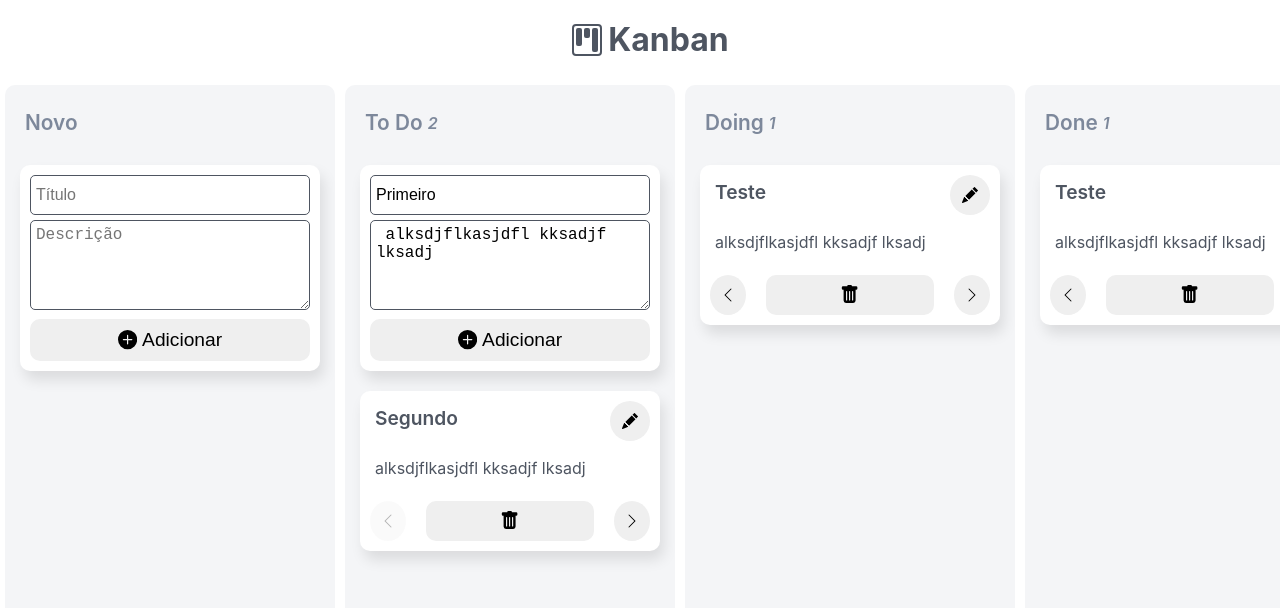
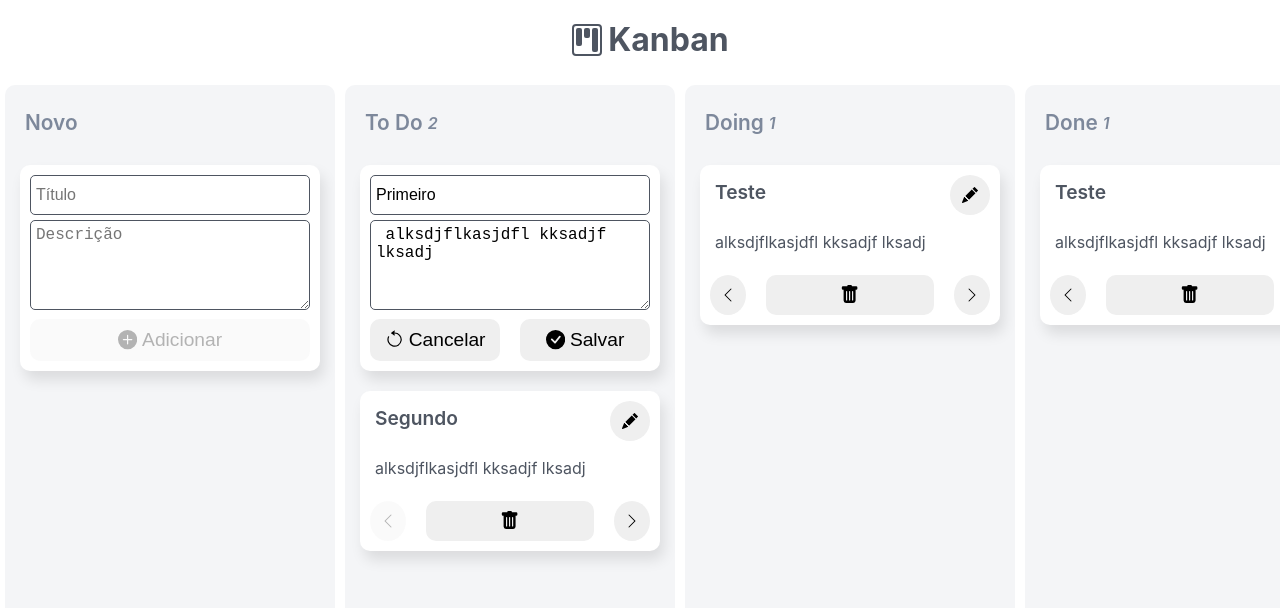
Before and after one commit to gilsonterra/kanban-react, a React (Create React App) app in the folder FRONT/: page / in a window 1280 px wide. Both pictures are taken after a click on the button 630 px from the left and 195 px from the top of the page. Shown: the top 608 px of the page. Built offline with nearby package versions, Linux system fonts and the light colour scheme.

Commit message:
feat: new card form

```diff
--- a/FRONT/src/components/Kanban/Board/Board.tsx
+++ b/FRONT/src/components/Kanban/Board/Board.tsx
@@ -47,11 +47,17 @@ const Kanban = () => {
 
   console.log("renderizou Board");
 
-  const onAdd = (card?: Card | null) => {
+  const onNew = (card?: Card | null) => {
     setCards((oldValues) => [
       ...oldValues,
       { ...card, id: v4(), lista: ListaEnum.ToDo },
     ]);
+  };
+
+  const onEdit = (card?: Card) => {
+    setCards((oldValues) =>
+      oldValues.map((item) => (item.id === card?.id ? { ...card } : item))
+    );
   };
 
   const onChangeList = (lista: ListaEnum, card?: Card) => {
@@ -66,27 +72,19 @@ const Kanban = () => {
     setCards((oldValues) => oldValues.filter((item) => item.id !== card?.id));
   };
 
-  const onSubmit = (card?: Card) => {
-    setCards((oldValues) =>
-      oldValues.map((item) =>
-        item.id === card?.id ? { ...card } : item
-      )
-    );
-  };
-
   return (
     <Container>
       <Column title="Novo">
-        <CardComponent mode={ModeEnum.NEW} onSubmit={onAdd} />
+        <CardComponent mode={ModeEnum.NEW} onNew={onNew} />
       </Column>
       <Column title="To Do" total={cardsTodo.length}>
         {cardsTodo.map((card) => (
           <CardComponent
             key={card.id}
             card={card}
-            onClickRight={(card) => onChangeList(ListaEnum.Doing, card)}
-            onClickDelete={onDelete}
-            onSubmit={onSubmit}
+            onDelete={onDelete}
+            onEdit={onEdit}
+            onRight={(card) => onChangeList(ListaEnum.Doing, card)}
           />
         ))}
       </Column>
@@ -95,10 +93,10 @@ const Kanban = () => {
           <CardComponent
             key={card.id}
             card={card}
-            onClickLeft={(card) => onChangeList(ListaEnum.ToDo, card)}
-            onClickRight={(card) => onChangeList(ListaEnum.Done, card)}
-            onClickDelete={onDelete}
-            onSubmit={onSubmit}
+            onDelete={onDelete}
+            onEdit={onEdit}
+            onLeft={(card) => onChangeList(ListaEnum.ToDo, card)}
+            onRight={(card) => onChangeList(ListaEnum.Done, card)}
           />
         ))}
       </Column>
@@ -107,9 +105,9 @@ const Kanban = () => {
           <CardComponent
             key={card.id}
             card={card}
-            onClickLeft={(card) => onChangeList(ListaEnum.Doing, card)}
-            onClickDelete={onDelete}
-            onSubmit={onSubmit}
+            onDelete={onDelete}
+            onEdit={onEdit}
+            onLeft={(card) => onChangeList(ListaEnum.Doing, card)}
           />
         ))}
       </Column>
--- a/FRONT/src/components/Kanban/Card/Card.tsx
+++ b/FRONT/src/components/Kanban/Card/Card.tsx
@@ -1,23 +1,20 @@
-import { useState } from "react";
-import styled from "styled-components";
-import { ListaEnum, ModeEnum } from "../../../types/Card";
-import { ButtonCircle } from "../../Form/Button/Button";
-import CardForm from "../CardForm/CardForm";
-import CardView from "../CardView/CardView";
+import { FormEvent, useState } from "react";
 import {
+  BsArrowCounterclockwise,
+  BsCheckCircleFill,
   BsChevronLeft,
   BsChevronRight,
+  BsPencilFill,
+  BsPlusCircleFill,
   BsTrashFill,
-  BsPencilFill,
-  BsArrowCounterclockwise,
-  BsFillCheckCircleFill,
-  BsPlusCircleFill,
-  BsCheckCircleFill,
 } from "react-icons/bs";
-import Button from "../../Form/Button/Button";
-import { Card } from "../../../types/Card";
-import Loading from "../../Form/Loading/Loading";
-import CardFormEdit from "../CardFormEdit/CardFormEdit";
+import styled from "styled-components";
+import { Card as CardData, ModeEnum } from "../../../types/Card";
+import Button, { ButtonCircle } from "../../Form/Button/Button";
+import Input from "../../Form/Input/Input";
+import TextArea from "../../Form/TextArea/TextArea";
+import CardAction from "../CardAction/CardAction";
+import CardView from "../CardView/CardView";
 
 const Container = styled.div`
   position: relative;
@@ -35,75 +32,181 @@ const ButtonEdit = styled(ButtonCircle)`
   top: 10px;
 `;
 
-interface CardProps {
-  mode?: ModeEnum;
-  loading?: boolean;
-  card?: Card;
-  onSubmit?: (card?: Card) => void;
-  onClickLeft?: (card?: Card) => void;
-  onClickRight?: (card?: Card) => void;
-  onClickDelete?: (card?: Card) => void;
+const DEFAULT_CARD_VALUE = { titulo: "", conteudo: "" };
+
+interface CardNewModeProps {
+  card?: CardData;
+  onSubmit?: (card?: CardData) => void;
 }
 
-const CardComponent = ({
-  mode = ModeEnum.VIEW,
-  loading = false,
-  card = { titulo: "", conteudo: "" },
+const CardNewMode = ({
+  card = DEFAULT_CARD_VALUE,
   onSubmit,
-  onClickLeft,
-  onClickRight,
-  onClickDelete,
-}: CardProps) => {
-  const [cardMode, setCardMode] = useState(mode);
+}: CardNewModeProps) => {
+  const [localCard, setLocalCard] = useState<CardData>(card);
+  const isValidForm = localCard.titulo && localCard.conteudo;
 
-  const handleSubmit = (card?: Card) => {
-    if (!card?.titulo || !card.conteudo) {
-      alert("Campos obrigatórios");
-    } else {
-      onSubmit && onSubmit(card);
-    }
+  const handleLocalCardChange = (name: keyof CardData, value: string) =>
+    setLocalCard((oldValues) => ({ ...oldValues, [name]: value }));
+
+  const handleAddNewCard = (event: FormEvent<HTMLFormElement>) => {
+    event.preventDefault();
+    onSubmit && onSubmit(localCard);
+    setLocalCard(DEFAULT_CARD_VALUE);
   };
 
   return (
-    <Container>
-      {cardMode === ModeEnum.VIEW ? (
-        <>
-          <ButtonEdit onClick={() => setCardMode(ModeEnum.EDIT)}>
-            <BsPencilFill />
-          </ButtonEdit>
+    <form onSubmit={handleAddNewCard}>
+      <Input
+        value={localCard.titulo}
+        onChange={(e) => handleLocalCardChange("titulo", e.target.value)}
+        placeholder="Título"
+        maxLength={40}
+      />
+      <TextArea
+        value={localCard.conteudo}
+        onChange={(e) => handleLocalCardChange("conteudo", e.target.value)}
+        placeholder="Descrição"
+      />
+      <CardAction>
+        <Button type="submit" disabled={!isValidForm}>
+          <BsPlusCircleFill /> Adicionar
+        </Button>
+      </CardAction>
+    </form>
+  );
+};
+
+interface CardViewModeProps {
+  card?: CardData;
+  mode?: ModeEnum;
+  onDelete?: (card?: CardData) => void;
+  onLeft?: (card?: CardData) => void;
+  onRight?: (card?: CardData) => void;
+}
+
+const CardViewMode = ({
+  card = DEFAULT_CARD_VALUE,
+  onDelete,
+  onLeft,
+  onRight,
+}: CardViewModeProps) => {
+  return (
     <CardView title={card?.titulo} description={card?.conteudo}>
-            <ButtonCircle
-              onClick={() => onClickLeft && onClickLeft(card)}
-              disabled={card?.lista === ListaEnum.ToDo}
-            >
+      <ButtonCircle onClick={() => onLeft && onLeft(card)} disabled={!onLeft}>
         <BsChevronLeft />
       </ButtonCircle>
-            <Button onClick={() => onClickDelete && onClickDelete(card)}>
+      <Button onClick={() => onDelete && onDelete(card)} disabled={!onDelete}>
         <BsTrashFill />
       </Button>
       <ButtonCircle
-              onClick={() => onClickRight && onClickRight(card)}
-              disabled={card?.lista === ListaEnum.Done}
+        onClick={() => onRight && onRight(card)}
+        disabled={!onRight}
       >
         <BsChevronRight />
       </ButtonCircle>
     </CardView>
+  );
+};
+
+interface CardEditModeProps {
+  card?: CardData;
+  onSubmit?: (card?: CardData) => void;
+  onReset?: () => void;
+}
+
+const CardEditMode = ({
+  card = DEFAULT_CARD_VALUE,
+  onSubmit,
+  onReset,
+}: CardEditModeProps) => {
+  const [localCard, setLocalCard] = useState<CardData>(card);
+  const isValidForm = localCard.titulo && localCard.conteudo;
+
+  const handleSubmit = (event: FormEvent<HTMLFormElement>) => {
+    event.preventDefault();
+    onSubmit && onSubmit(localCard);
+  };
+
+  const handleLocalCardChange = (name: keyof CardData, value: string) =>
+    setLocalCard((oldValues) => ({ ...oldValues, [name]: value }));
+
+  return (
+    <form onSubmit={handleSubmit} onReset={onReset}>
+      <Input
+        value={localCard.titulo}
+        onChange={(e) => handleLocalCardChange("titulo", e.target.value)}
+        placeholder="Título"
+        maxLength={40}
+      />
+      <TextArea
+        value={localCard.conteudo}
+        onChange={(e) => handleLocalCardChange("conteudo", e.target.value)}
+        placeholder="Descrição"
+      />
+      <CardAction>
+        <Button type="reset">
+          <BsArrowCounterclockwise /> Cancelar
+        </Button>
+        <Button type="submit" disabled={!isValidForm}>
+          <BsCheckCircleFill /> Salvar
+        </Button>
+      </CardAction>
+    </form>
+  );
+};
+
+interface CardProps {
+  card?: CardData;
+  mode?: ModeEnum;
+  onNew?: (card?: CardData) => void;
+  onEdit?: (card?: CardData) => void;
+  onDelete?: (card?: CardData) => void;
+  onLeft?: (card?: CardData) => void;
+  onRight?: (card?: CardData) => void;
+}
+
+const Card = ({
+  mode = ModeEnum.VIEW,
+  card = DEFAULT_CARD_VALUE,
+  onNew,
+  onEdit,
+  onDelete,
+  onLeft,
+  onRight,
+}: CardProps) => {
+  const [localMode, setLocalMode] = useState(mode);
+  const isModeView = localMode === ModeEnum.VIEW;
+  const isModeNew = localMode === ModeEnum.NEW;
+
+  return (
+    <Container>
+      {isModeView ? (
+        <>
+          <ButtonEdit onClick={() => setLocalMode(ModeEnum.EDIT)}>
+            <BsPencilFill />
+          </ButtonEdit>
+          <CardViewMode
+            card={card}
+            onDelete={onDelete}
+            onLeft={onLeft}
+            onRight={onRight}
+          />
         </>
+      ) : isModeNew ? (
+        <CardNewMode card={card} onSubmit={onNew} />
       ) : (
-        <CardForm card={card} onSubmit={handleSubmit}>
-          {loading ? (
-            <Button disabled>
-              <Loading /> Carregando...
-            </Button>
-          ) : (
-            <Button type="submit">
-              <BsPlusCircleFill /> Adicionar
-            </Button>
-          )}
-        </CardForm>
+        <CardEditMode
+          card={card}
+          onSubmit={(card) => {
+            onEdit && onEdit(card);
+            setLocalMode(ModeEnum.VIEW);
+          }}
+          onReset={() => setLocalMode(ModeEnum.VIEW)}
+        />
       )}
     </Container>
   );
 };
 
-export default CardComponent;
+export default Card;
--- a/FRONT/src/components/Kanban/CardForm/CardForm.tsx
+++ b/FRONT/src/components/Kanban/CardForm/CardForm.tsx
@@ -27,7 +27,6 @@ const CardForm = ({
 
   const handleSubmit = (e: FormEvent<HTMLFormElement>): void => {
     e.preventDefault();
-    console.log('HandleSubmit', cardData)
     onSubmit && onSubmit({...cardData});
   };
 
--- a/FRONT/src/components/Kanban/CardView/CardView.tsx
+++ b/FRONT/src/components/Kanban/CardView/CardView.tsx
@@ -1,5 +1,4 @@
 import styled from "styled-components";
-import { Card } from "../../../types/Card";
 import CardAction from "../CardAction/CardAction";
 
 const Container = styled.div`
```
Also changed, not shown: FRONT/src/components/Kanban/CardFormEdit/CardFormEdit.tsx (deleted, +0 -30 lines). Lines whose indentation alone changed are shown as unchanged.
